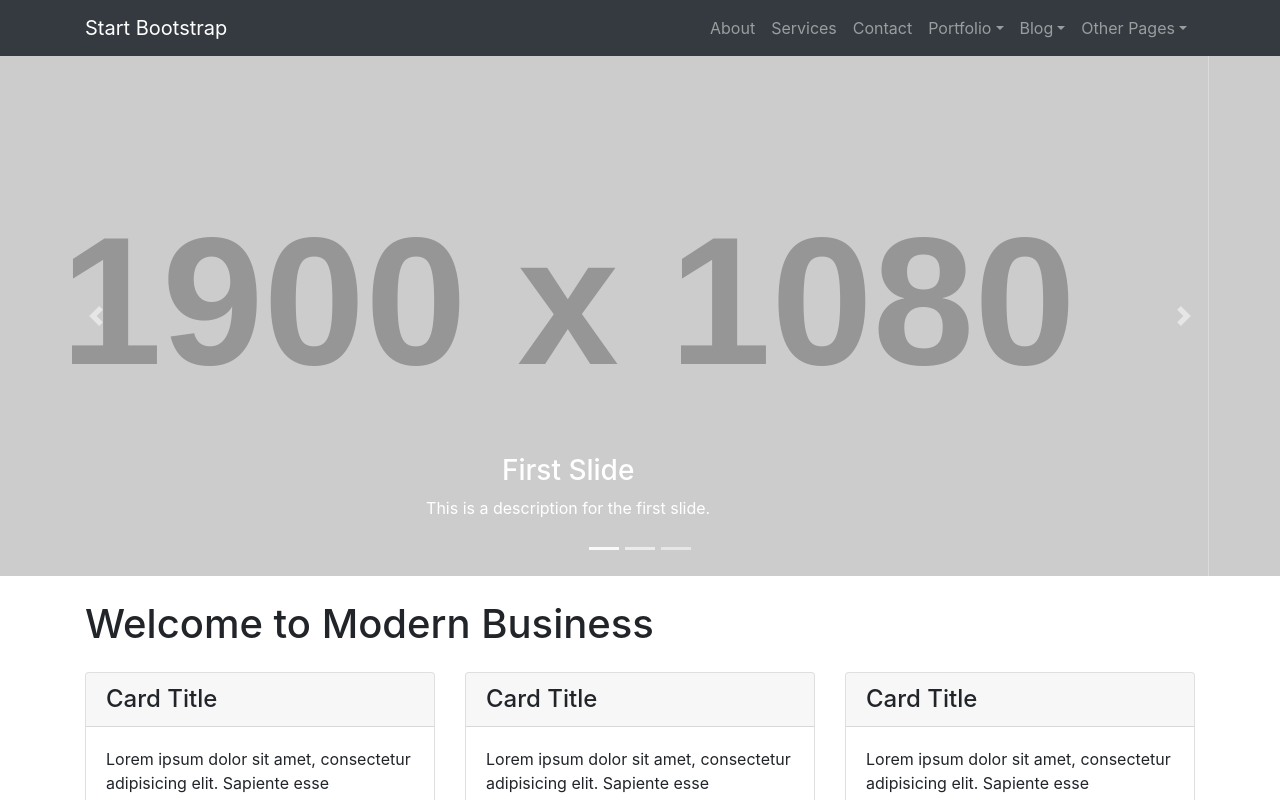
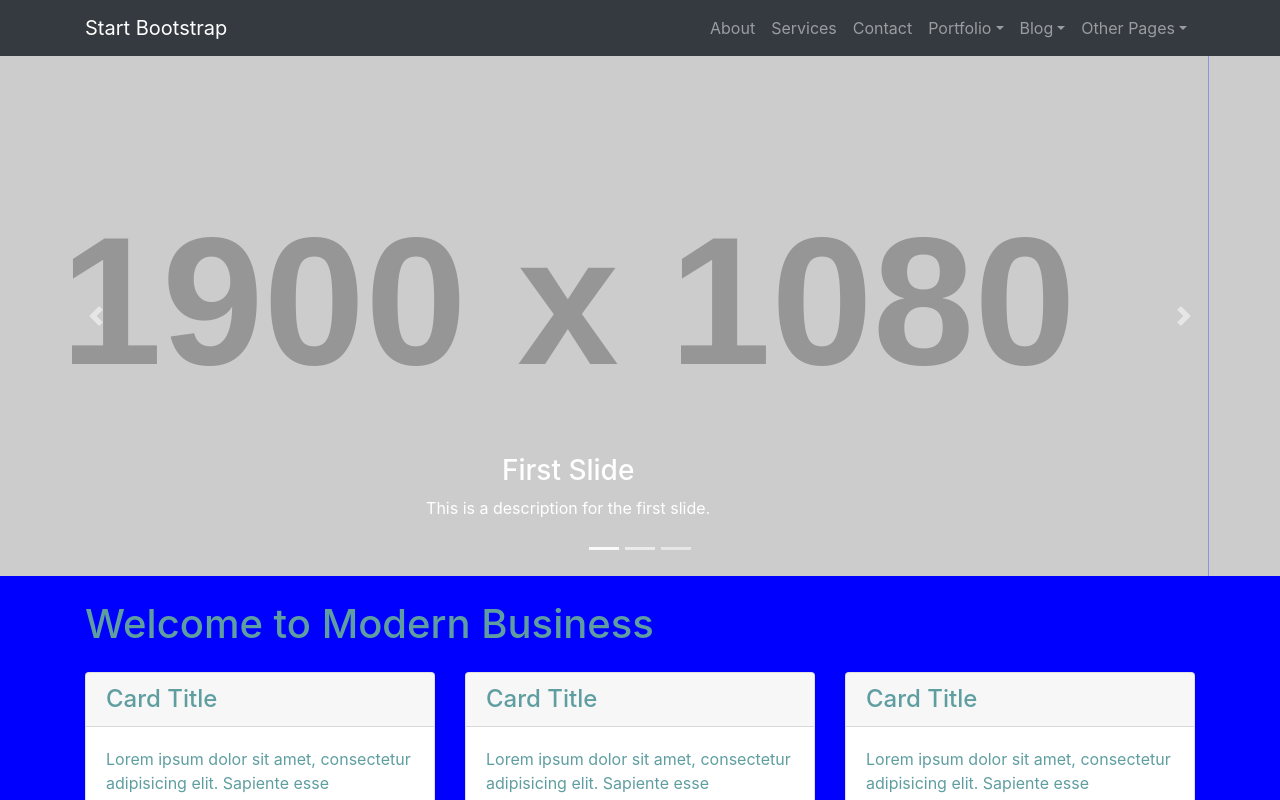
Before and after one commit to xilen0x/template-to-react, a React (Create React App) app: page / in a window 1280 px wide. Shown: the top 800 px of the page. Built offline with nearby package versions, Linux system fonts and the light colour scheme.

Commit message:
color de fondo

```diff
--- a/src/index.css
+++ b/src/index.css
@@ -1,6 +1,7 @@
 body {
   padding-top: 56px;
-  background-color: blue;
+  background-color: blue !important;
+  color: cadetblue !important;
 }
 .carousel-item {
   height: 65vh;
```
